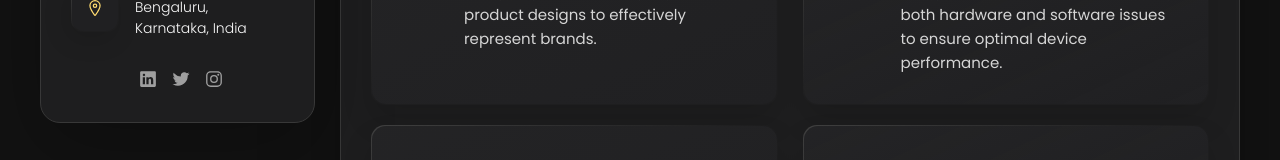
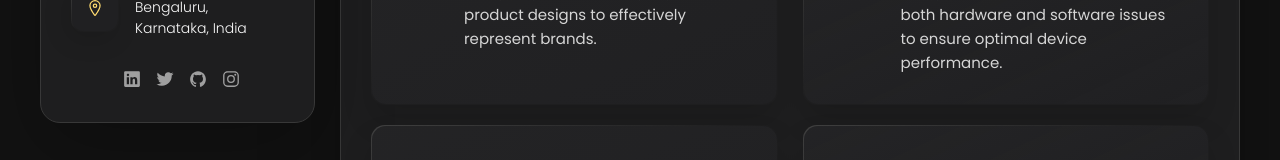
Before and after one commit to SanskariCoderX/sanskaricoderx.github.io, a plain HTML site: page index.html in a window 1280 px wide. Shown: the part 542-702 px from the top of the page. Drawn offline with nearby package versions, Linux system fonts and the light colour scheme.

Commit message:
index.html

```diff
--- a/index.html
+++ b/index.html
@@ -109,6 +109,12 @@
           <li class="social-item">
             <a href="https://twitter.com/ImAnjanShetty" class="social-link" target="_blank">
               <ion-icon name="logo-twitter"></ion-icon>
+            </a>
+          </li>
+
+          <li class="social-item">
+            <a href="https://github.com/SanskariCoderX" class="social-link" target="_blank">
+              <ion-icon name="logo-github"></ion-icon>
             </a>
           </li>
 
```
